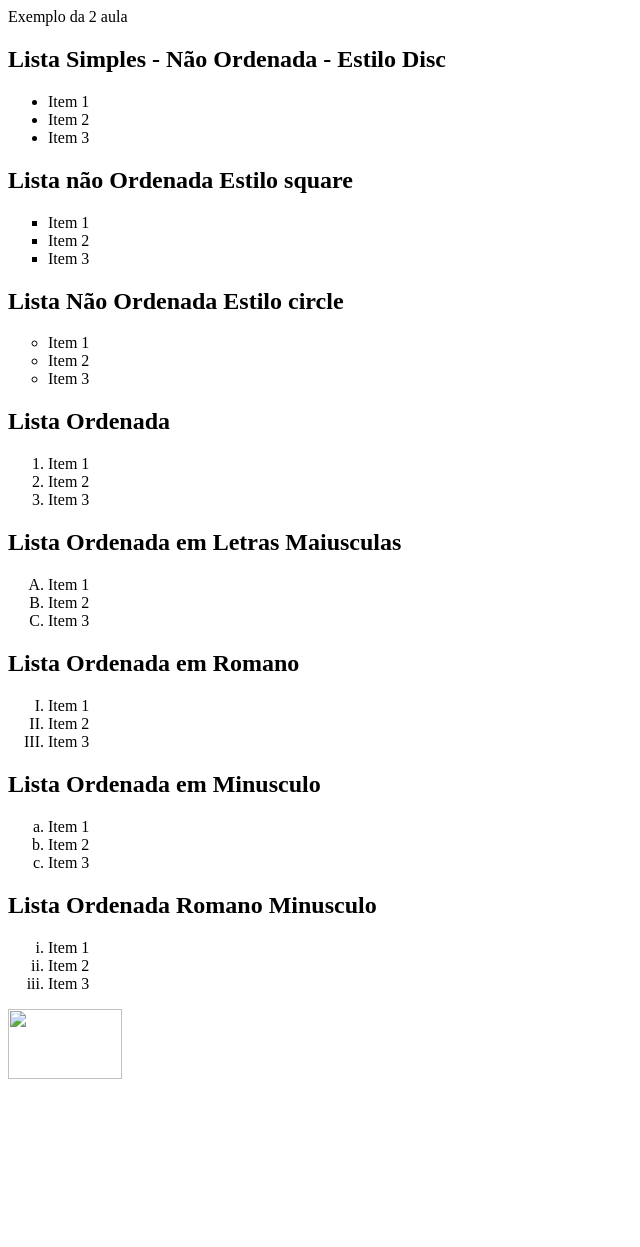
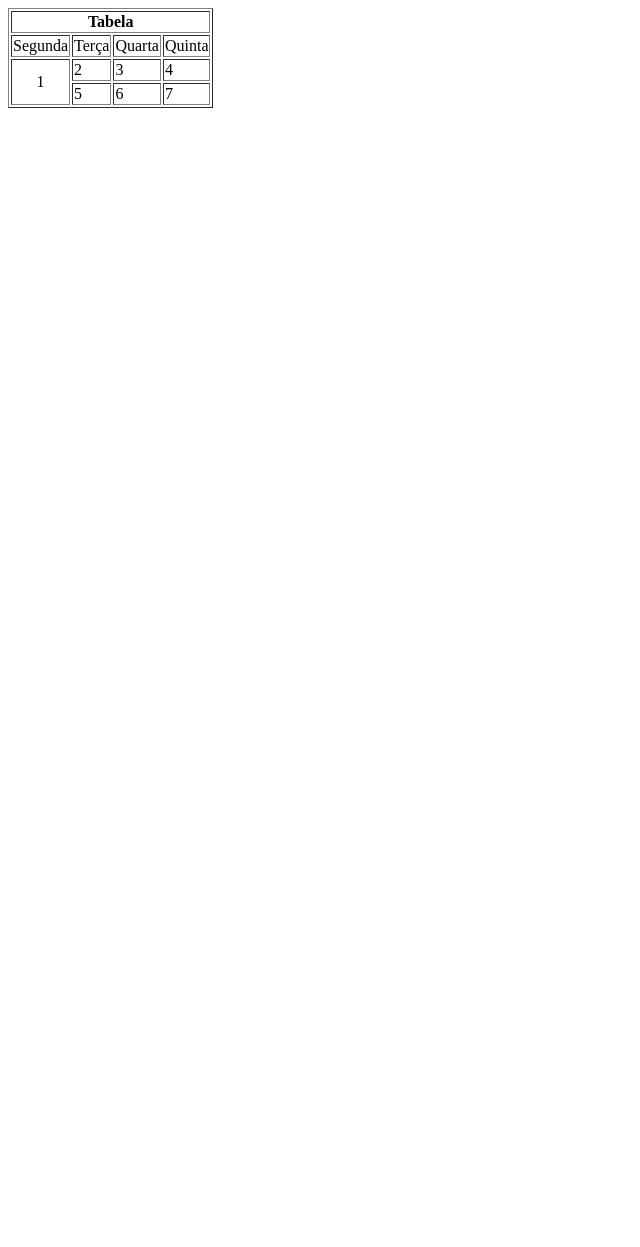
Before and after one commit to Vilgax97/programacao-internet, a plain HTML site: page index.html in a window 1280 px wide. Shown: the top 1247 px of the page, without its empty margins (0-640 px from the left). After the commit the page ends 800 px from the top, so only its background shows below. Drawn offline with Linux system fonts and the light colour scheme.

Commit message:
Add files via upload
exemplo tabela

```diff
--- a/index.html
+++ b/index.html
@@ -1,80 +1,29 @@
-<html></html>
+<html>
     <head>
-        <tilte>Exemplo da 2 aula</tilte>
+        <title> Exemplo Tabela</title>
     </head>
     <body>
-        <h2>Lista Simples - Não Ordenada - Estilo Disc</h2>
-        <ul>
-            <li>Item 1</li>
-            <li>Item 2</li>
-            <li>Item 3</li>
-        </ul>
-        <h2>Lista não Ordenada Estilo square</h2>
-        <ul type="square">
-            <li>Item 1</li>
-            <li>Item 2</li>
-            <li>Item 3</li>
-        </ul>
-
-        <h2>Lista Não Ordenada Estilo circle</h2>
-            <ul type="circle">
-                <li>Item 1</li>
-                <li>Item 2</li>
-                <li>Item 3</li>
-            </ul>
-        <h2>Lista Ordenada</h2>
-        <ol>
-            <li>Item 1</li>
-            <li>Item 2</li>
-            <li>Item 3</li>
-        </ol>
-        <h2>Lista Ordenada em Letras Maiusculas</h2>
-        <ol type="A">
-            <li>Item 1</li>
-            <li>Item 2</li>
-            <li>Item 3</li>
-        </ol>
-        <h2>Lista Ordenada em Romano</h2>
-        <ol type="I">
-            <li>Item 1</li>
-            <li>Item 2</li>
-            <li>Item 3</li>
-        </ol>
-        <h2>Lista Ordenada em Minusculo</h2>
-        <ol type="a">
-            <li>Item 1</li>
-            <li>Item 2</li>
-            <li>Item 3</li>
-        </ol>
-        <h2>Lista Ordenada Romano Minusculo</h2>
-        <ol type="i">
-            <li>Item 1</li>
-            <li>Item 2</li>
-            <li>Item 3</li>
-        </ol>
-            <img src="logouni2.png" width="30%">
+        <table border="1">
+            <tr>
+                <th colspan="4"> Tabela</th>
+            </tr>
+            <tr>
+                <td>Segunda</td>
+                <td>Terça</td>
+                <td>Quarta</td>
+                <td>Quinta</td>
+            </tr>
+            <tr>
+                <td rowspan="2" align="center">1</td>
+                <td>2</td>
+                <td>3</td>
+                <td>4</td>
+            </tr>
+            <tr>
+                <td>5</td>
+                <td>6</td>
+                <td>7</td>
+            </tr>
+        </table>
     </body>
-    <dl>
-        <dt> Cafe</dt>
-        <dd> Beber Quente</dd>
-        <dt> Cerveja</dt>
-        <dd> Beber Gelado</dd>
-        <dt> Agua</dt>
-        <dd> Beber muita!!</dd>
-    </dl>
-
-    <details>
-        <summary> Unipar - Toledo</summary>
-        <p>
-            Localizado na cidade de Toledo-PR<br>
-            Possui diversos cursos, entre eles <br>
-            o melhor curso do sul do mundo<br>
-            Analise e Desenvolvimento de Sistemas.
-        </p>
-    </details>
-
-    <a href=" https://www.unipar.br" target="_blank">
-        Acesse aqui para saber mais...
-    </a>
-
 </html>
```
